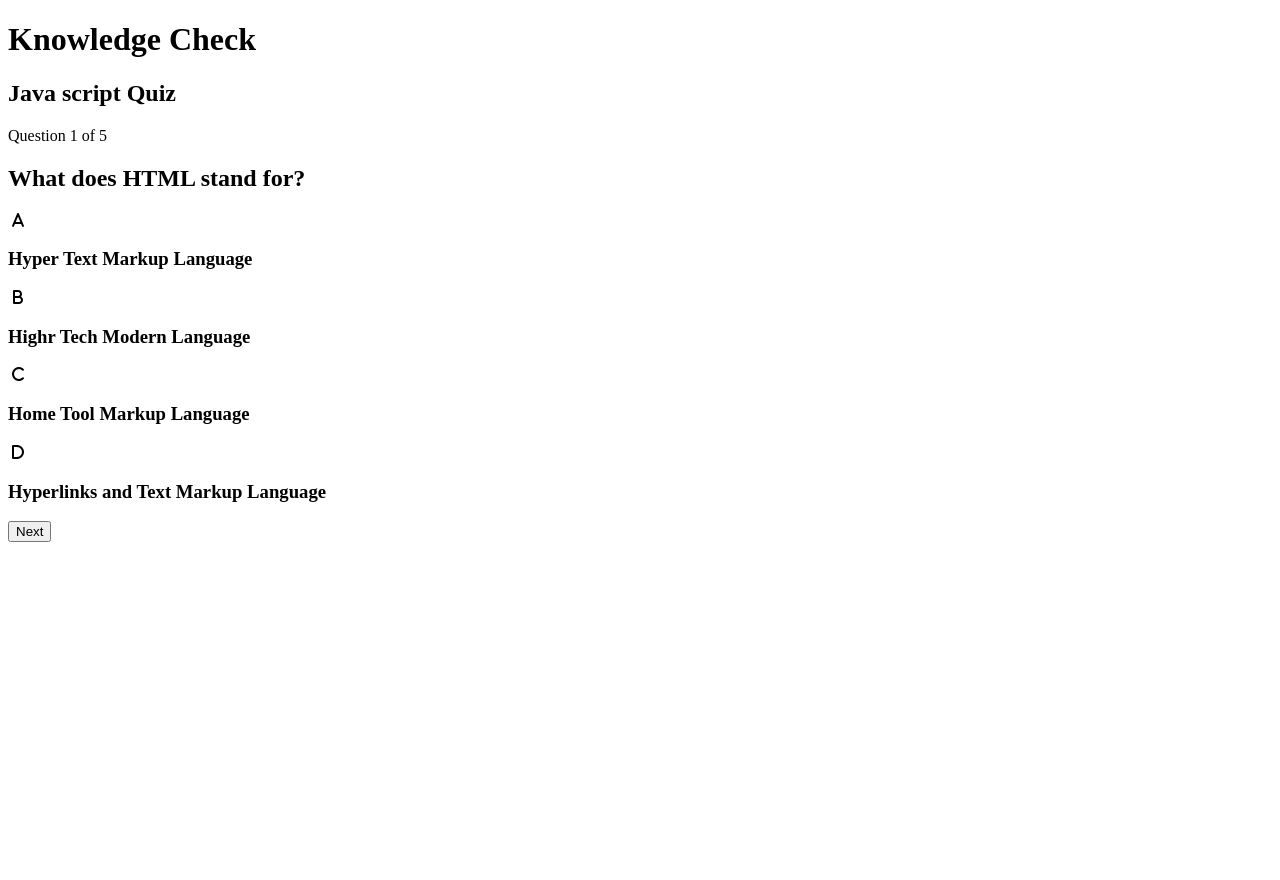
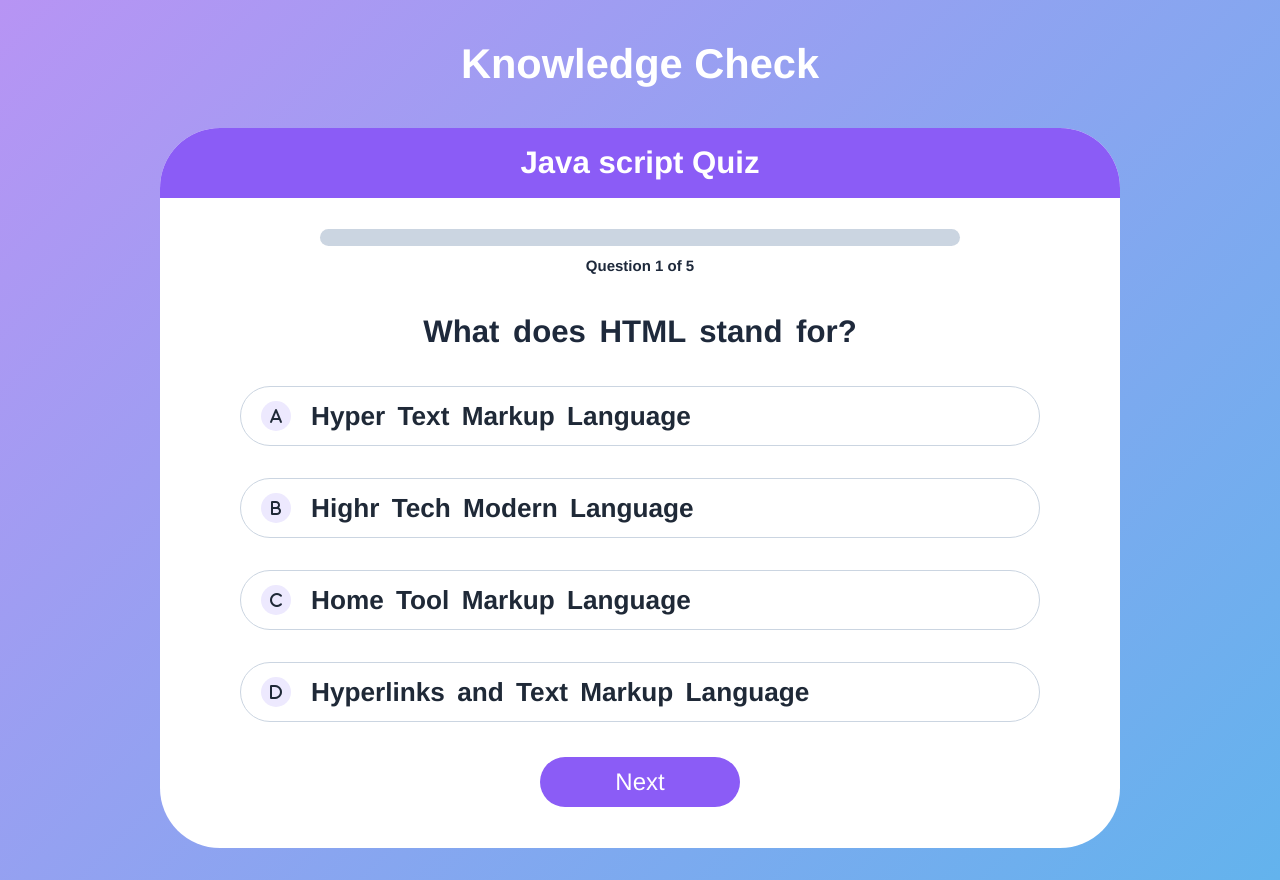
Before and after one commit to KritiD-crypto/Quiz_App, a plain HTML site: page index.html in a window 1280 px wide. Before the commit the page ends 800 px from the top, so only its background shows below. Drawn offline with Linux system fonts and the light colour scheme; a script that the page names is missing.

Commit message:
Change stylesheet link from quiz.css to style.css

```diff
--- a/index.html
+++ b/index.html
@@ -4,7 +4,7 @@
     <meta charset="UTF-8">
     <meta name="viewport" content="width=device-width, initial-scale=1.0">
     <title>Quiz App</title>
-    <link rel="stylesheet" href="quiz.css"/>
+    <link rel="stylesheet" href="style.css"/>
     <link rel="stylesheet" href="https://cdnjs.cloudflare.com/ajax/libs/font-awesome/7.0.1/css/all.min.css" integrity="sha512-2SwdPD6INVrV/lHTZbO2nodKhrnDdJK9/kg2XD1r9uGqPo1cUbujc+IYdlYdEErWNu69gVcYgdxlmVmzTWnetw==" crossorigin="anonymous" referrerpolicy="no-referrer" />
 </head>
 <body>
```
